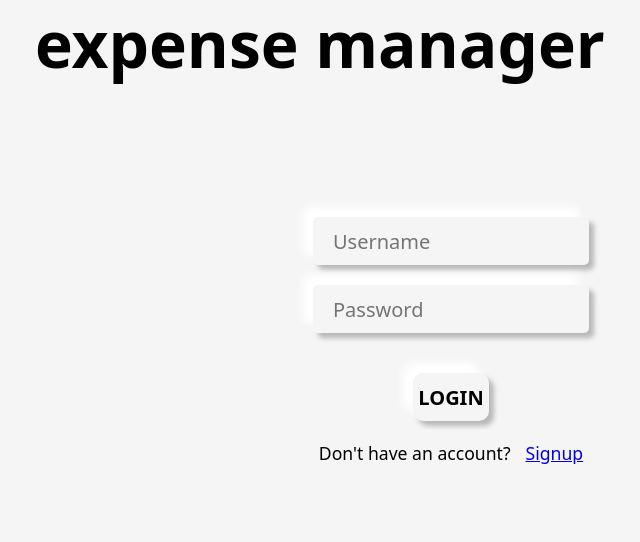
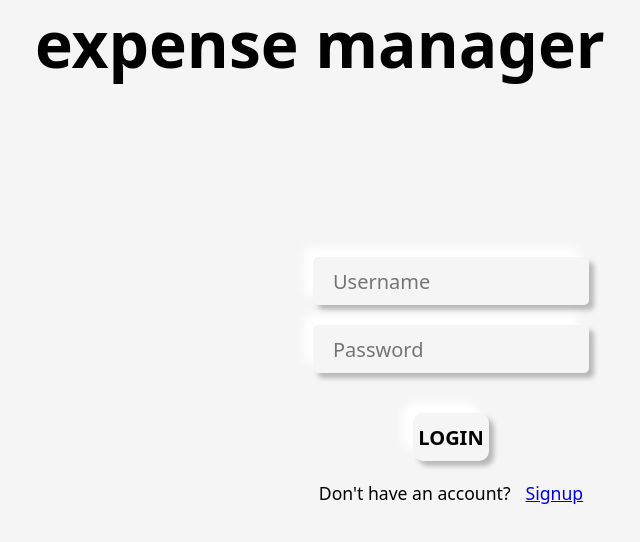
Before and after one commit to lordeadroid/expense-manager, a Next.js app: page /login in a window 1280 px wide. Shown: the top 542 px of the page, without its empty margins (189-829 px from the left). Built offline with nearby package versions, Linux system fonts and the light colour scheme; no server answers.

Commit message:
added valid in login

```diff
--- /dev/null
+++ b/src/app/login/handle-login.ts
@@ -0,0 +1,28 @@
+"use server";
+
+import dbConnect from "@/lib/db-connect";
+import setCookies from "@/lib/set-cookies";
+import UserModel from "@/model/user.model";
+import { redirect } from "next/navigation";
+
+const handleLogin = async (previousState: any, formData: FormData) => {
+  const username = formData.get("username") as string;
+  const password = formData.get("password") as string;
+
+  const hashedPassword = password;
+
+  await dbConnect();
+  const user = await UserModel.findOne({ username });
+  if (!user) {
+    return { status: false, error: "User does not exists" };
+  }
+
+  if (user.hashedPassword !== hashedPassword) {
+    return { status: false, error: "Wrong Password" };
+  }
+
+  setCookies(formData);
+  redirect("/");
+};
+
+export default handleLogin;
--- a/src/app/login/page.tsx
+++ b/src/app/login/page.tsx
@@ -1,21 +1,18 @@
+"use client";
 import Link from "next/link";
-import { redirect } from "next/navigation";
+import styles from "../styles/login.module.css";
+import { PATH } from "@/constants";
+import { useFormState } from "react-dom";
+import handleLogin from "./handle-login";
 
-import styles from "../styles/login.module.css";
-import setCookies from "@/lib/set-cookies";
-import { PATH } from "@/constants";
-
-export default function page() {
-  const handleSubmit = async (formData: FormData) => {
-    "use server";
-
-    setCookies(formData);
-    redirect("/");
-  };
+export default function Page() {
+  const initialState = { status: false, error: "" };
+  const [state, formAction] = useFormState(handleLogin, initialState);
 
   return (
     <div className={styles.page}>
-      <form action={handleSubmit} className={styles.form}>
+      <div className={state.status ? "" : styles.error}>{state.error}</div>
+      <form action={formAction} className={styles.form}>
         <input
           type="text"
           name="username"
```
